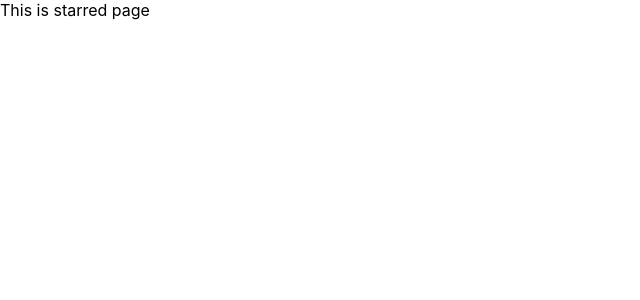
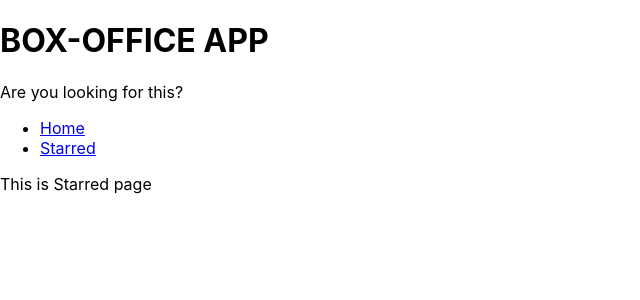
Before and after one commit to Azim-js/REACT.js, a React (Create React App) app in the folder box-office/: page /starred in a window 1280 px wide. Shown: the top 300 px of the page, without its empty margins (0-640 px from the left). Built offline with nearby package versions, Linux system fonts and the light colour scheme.

Commit message:
layout management done using {children} prop

```diff
--- a/box-office/src/App.js
+++ b/box-office/src/App.js
@@ -1,19 +1,26 @@
 import React from "react";
 import {Switch,Route} from "react-router-dom"
 
+import Home from "./pages/Home";
+import Starred from "./pages/Starred";
+
 function App() {
   return (
+
     <Switch>
     <Route exact path="/">
-      This is homepage
+      <Home />
     </Route>
     <Route exact path="/starred">
-      This is starred page
+      <Starred />
     </Route>
     <Route>
-      This is 404 error
+      <div>
+        PAGE NOT FOUND 404 ERROR
+      </div>
     </Route>
     </Switch>
+
   );
 }
 
--- /dev/null
+++ b/box-office/src/components/MainPageLayout.js
@@ -0,0 +1,15 @@
+import React from 'react'
+import Title from '../pages/Title'
+import Navs from './Navs'
+
+const MainPageLayout = ({children}) => {
+    return (
+        <div>
+            <Title title="BOX-OFFICE APP" subtitle="Are you looking for this?" />
+        <Navs />
+         {children}
+        </div>
+    )
+}
+
+export default MainPageLayout
--- /dev/null
+++ b/box-office/src/components/Navs.js
@@ -0,0 +1,17 @@
+import React from 'react'
+import {Link} from 'react-router-dom'
+
+const Navs = () => {
+    const Links=[{to:"/",text:"Home"},{to:"/starred",text:"Starred"}];
+    return (
+        <div>
+            <ul>
+                {
+                    Links.map(item=><li key={item.to}> <Link to={item.to}> {item.text} </Link></li>)
+                }
+            </ul>
+        </div>
+    )
+}
+
+export default Navs
--- /dev/null
+++ b/box-office/src/pages/Home.js
@@ -0,0 +1,12 @@
+import React from 'react'
+import MainPageLayout from '../components/MainPageLayout'
+
+const Home = () => {
+    return (
+        <MainPageLayout>
+            hi this is home page
+        </MainPageLayout>
+    )
+}
+
+export default Home
--- /dev/null
+++ b/box-office/src/pages/Starred.js
@@ -0,0 +1,12 @@
+import React from 'react'
+import MainPageLayout from '../components/MainPageLayout'
+
+const Starred = () => {
+    return (
+        <MainPageLayout>
+            This is Starred page
+        </MainPageLayout>
+    )
+}
+
+export default Starred
--- /dev/null
+++ b/box-office/src/pages/Title.js
@@ -0,0 +1,12 @@
+import React from 'react'
+
+const Title = ({title,subtitle}) => {
+    return (
+        <div>
+            <h1>{title}</h1>
+            <p>{subtitle}</p>
+        </div>
+    )
+}
+
+export default Title
```
